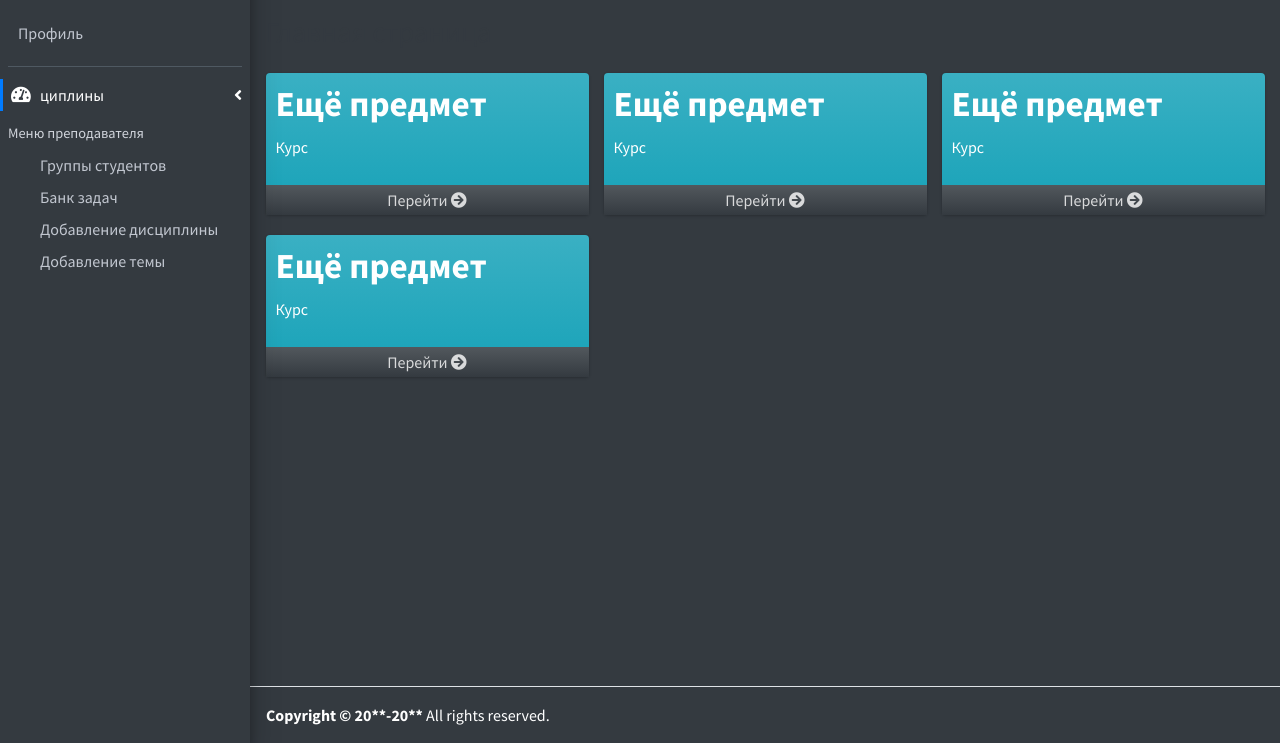
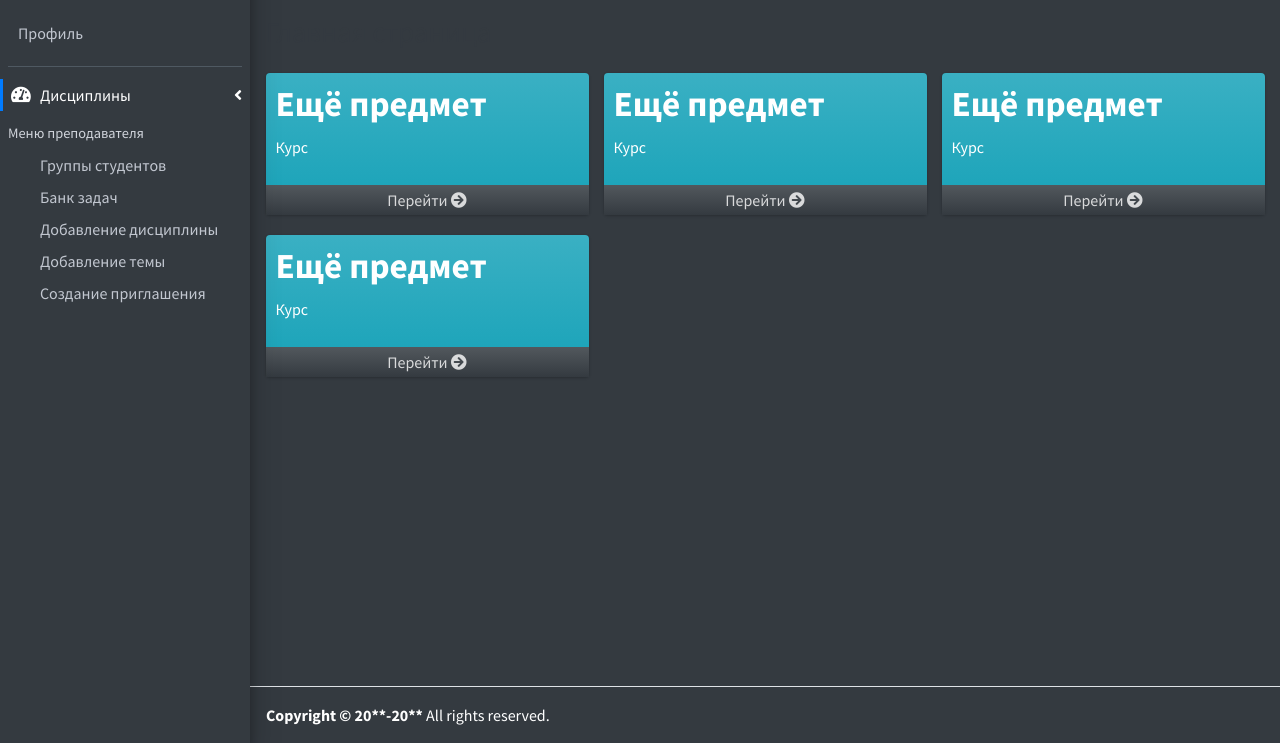
Before and after one commit to I-Bio/Platon, a Django app: page / in a window 1280 px wide. Shown: the part 57-800 px from the top of the page. Run offline with Django 4.2, Linux system fonts and the light colour scheme; the visitor is signed in with stand-in values (Sample User, id 1); data that the repository does not hold is empty; some libraries are stand-ins or nearby versions.

Commit message:
В боковой панеле препода и админа добавил генератор ссылок

```diff
--- a/main/models.py
+++ b/main/models.py
@@ -105,7 +105,7 @@ class Subject(models.Model):
     name = models.CharField(max_length=256, default="")
     tutor_id = models.ForeignKey('User', on_delete=models.PROTECT, null=True)
     users_id = models.JSONField(default=list, blank=True, null=True)
-    creator = models.IntegerField();
+    #creator = models.IntegerField()
 
     def __str__(self):
         return self.name
--- a/main/templates/base.html
+++ b/main/templates/base.html
@@ -96,7 +96,7 @@
                         <a href="#" class="nav-link active">
                             <i class="nav-icon fas fa-tachometer-alt"></i>
                             <p>
-                                  циплины
+                                  Дисциплины
                                 <i class="right fas fa-angle-left"></i>
                             </p>
                         </a>
@@ -163,10 +163,18 @@
                             </p>
                         </a>
                     </li>
+                    <li class="nav-item">
+                        <a href="{% url 'create_invite_link' %}" class="nav-link">
+                            <i class="nav-icon far"></i>
+                            <p>
+                                Создание приглашения
+                            </p>
+                        </a>
+                    </li>
                     {% else %}
                     <li class="nav-header">Меню студента</li>
                     <li class="nav-item">
-                        <a href="{% url 'own_grades' %}" class="nav-link">
+                        <a href="#" class="nav-link">
                             <i class="nav-icon far"></i>
                             <p>
                                 Мои оценки
@@ -177,7 +185,7 @@
                         <a href="#" class="nav-link">
                             <i class="nav-icon far"></i>
                             <p>
-                                Моё распределение
+                                Работы на проверку
                             </p>
                         </a>
                     </li>
--- a/main/views/student/grades/gradeCardListStudents.py
+++ b/main/views/student/grades/gradeCardListStudents.py
@@ -1,11 +1,11 @@
 from django.shortcuts import render
 from django.views import View
 
-from main.mixins.tutorRequired import TutorRequiredMixin
+from main.mixins.studentGroupRequired import StudentGroupRequiredMixin
 from main.models import Unit, Subject, UserTask, TestResult, User
 
 
-class ShowGradeCardStudent(TutorRequiredMixin, View):
+class ShowGradeCardStudent(StudentGroupRequiredMixin, View):
     def get(self, request, user_id, subject_id):
         unit_info = Unit.objects.filter(subject_id=subject_id)
         info_subject = Subject.objects.filter(id=subject_id).first()
--- a/main/views/tutor/student/gradeCardList.py
+++ b/main/views/tutor/student/gradeCardList.py
@@ -1,11 +1,11 @@
 from django.shortcuts import render
 from django.views import View
 
-from main.mixins.studentGroupRequired import StudentGroupRequiredMixin
+from main.mixins.tutorRequired import TutorRequiredMixin
 from main.models import StudentGroup, Subject, Task, UserTask, Unit, TestResult, User
 
 
-class ShowGradeCardList(StudentGroupRequiredMixin, View):
+class ShowGradeCardList(TutorRequiredMixin, View):
     def get(self, request, group_id, subject_id):
         info_group = StudentGroup.objects.filter(id=group_id).first().name
         info_task_user = User.objects.filter(groups=group_id)
--- a/main/views/tutor/task/addGradeView.py
+++ b/main/views/tutor/task/addGradeView.py
@@ -12,6 +12,7 @@ class AddGradeView(View):
     def get(self, request, user_id: int, main_task_id: int):
         try:
             user = UserTask.objects.filter(user_id=user_id, main_task_id=main_task_id).first()
+            print(user)
             files = StudentFile.objects.filter(creator=user_id, task_id=main_task_id)
 
         except (UserTask.DoesNotExist, StudentFile.DoesNotExist):
```
Also changed, not shown: main/forms.py (+9 -8 lines), main/views/tutor/unit/unitCreate.py (+8 -6 lines), main/migrations/0001_initial.py, main/migrations/0002_remove_subject_creator.py (added), main/migrations/0002_user_is_tutor.py (deleted).
